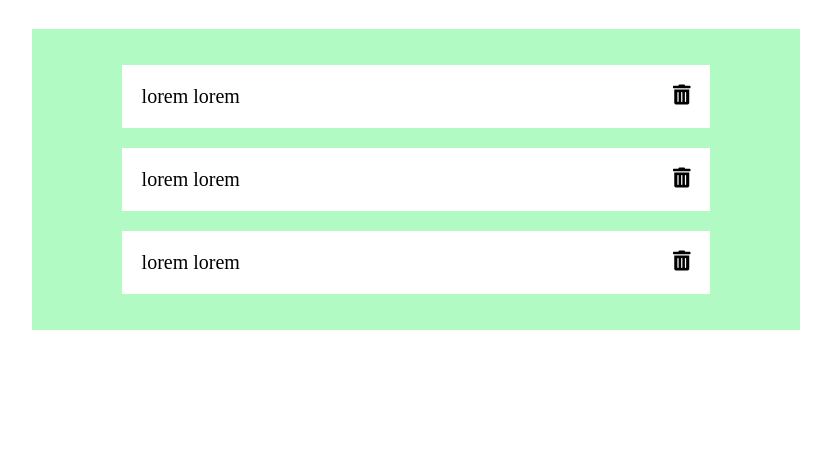
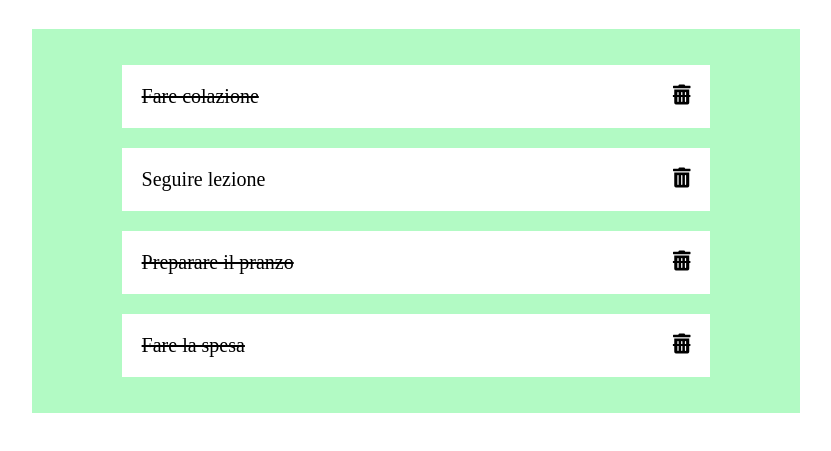
Before and after one commit to Gabry17/Vue-To-Do-List, a plain HTML site: page index.html in a window 1280 px wide. Shown: the part 149-600 px from the top of the page, without its empty margins (224-1055 px from the left). Drawn offline with nearby package versions, Linux system fonts and the light colour scheme.

Commit message:
eseguito milestone 1

```diff
--- a/css/style.css
+++ b/css/style.css
@@ -54,3 +54,7 @@ header h1{
     display: flex;
     justify-content: space-between;
 }
+
+.done{
+    text-decoration: line-through;
+}
--- a/index.html
+++ b/index.html
@@ -27,16 +27,8 @@
             </section>
             <section class="main-bottom">
                 <ul class="list">
-                    <li>
-                        <p>lorem lorem</p>
-                        <i class="fas fa-trash-alt"></i>
-                    </li>
-                    <li>
-                        <p>lorem lorem</p>
-                        <i class="fas fa-trash-alt"></i>
-                    </li>
-                    <li>
-                        <p>lorem lorem</p>
+                    <li v-for="element in option" :class="{ done: element.done }">
+                        <p>{{ element.text }}</p>
                         <i class="fas fa-trash-alt"></i>
                     </li>
                 </ul>
--- a/js/script.js
+++ b/js/script.js
@@ -3,7 +3,24 @@ const app = new Vue(
     {
         el:'#root',
         data:{
-            message: 'ciao'
+            option:[
+                {
+                    text:'Fare colazione',
+                    done:true
+                },
+                {
+                    text:'Seguire lezione',
+                    done:false
+                },
+                {
+                    text:'Preparare il pranzo',
+                    done:true
+                },
+                {
+                    text:'Fare la spesa',
+                    done:true
+                }
+            ]
         }
     }
 )
```
